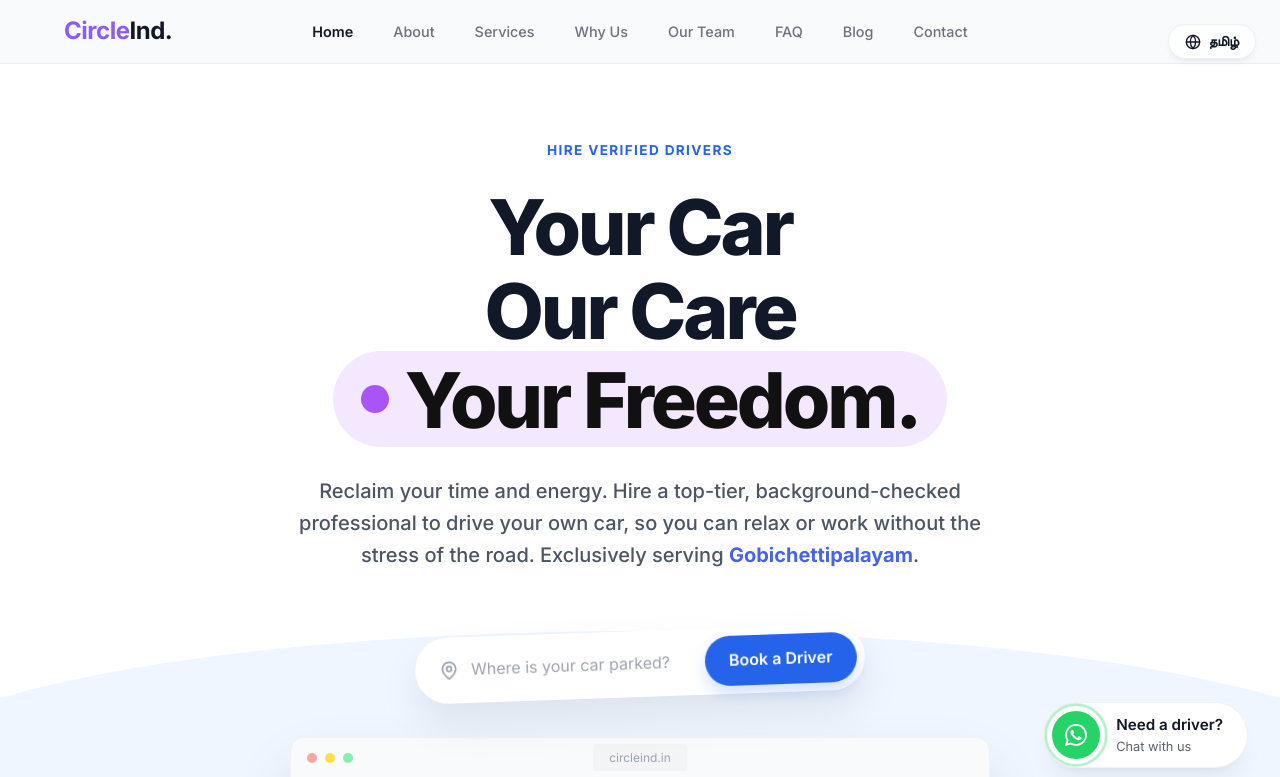
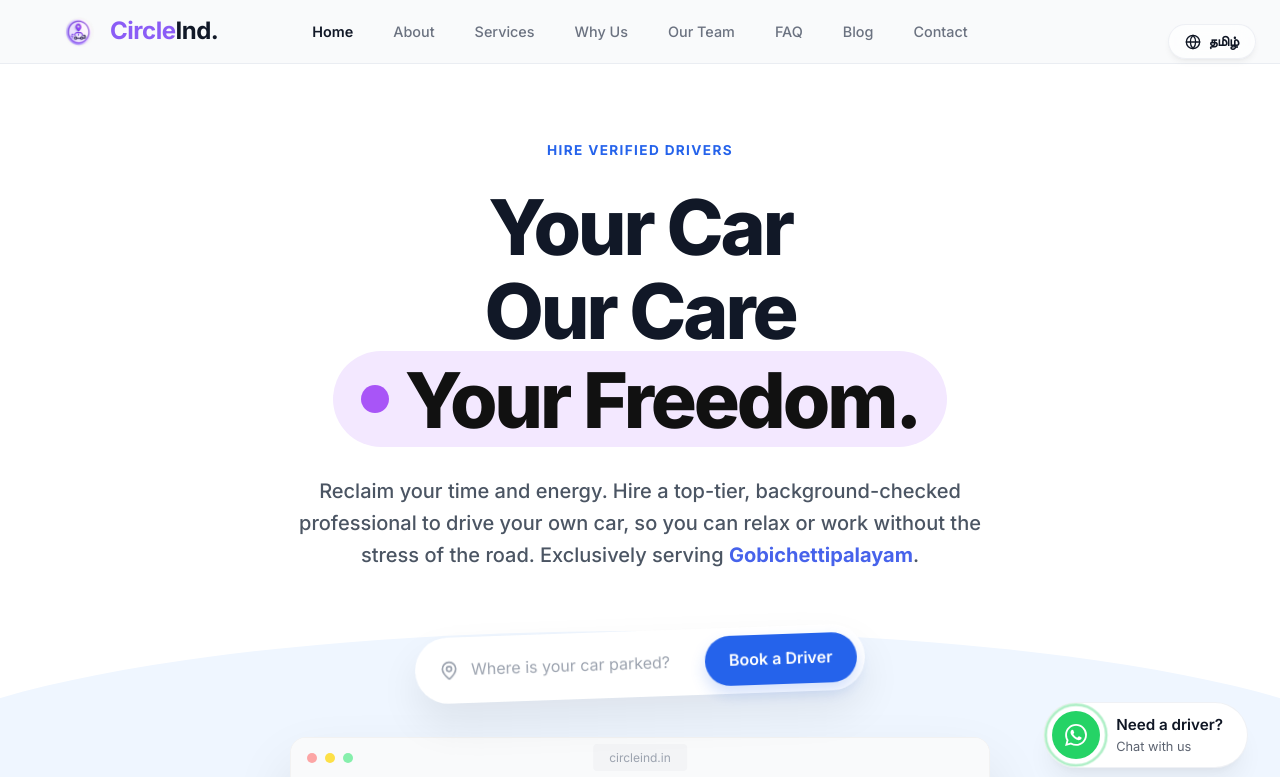
Before and after one commit to DhanushSundharam/circlein, a React (Vite) app: page / in a window 1280 px wide. Shown: the top 777 px of the page. Built offline with nearby package versions, Linux system fonts and the light colour scheme.

Commit message:
Added logo icon prefix to Navbar brand

```diff
--- a/src/components/Navbar.jsx
+++ b/src/components/Navbar.jsx
@@ -73,7 +73,8 @@ const Navbar = ({ user, setUser }) => {
         {/* Left: Brand */}
         <div className="navbar-left">
           <Link to="/" className="navbar-brand flex items-center gap-sm" style={{textDecoration: 'none'}}>
-            <h2 style={{ fontSize: '1.5rem', letterSpacing: '-0.02em', fontWeight: '700' }}>
+            <Logo size={30} />
+            <h2 style={{ fontSize: '1.5rem', letterSpacing: '-0.02em', fontWeight: '700', margin: 0 }}>
               <span style={{color: '#8b5cf6'}}>Circle</span>
               <span style={{color: '#111827'}}>Ind.</span>
             </h2>
```
